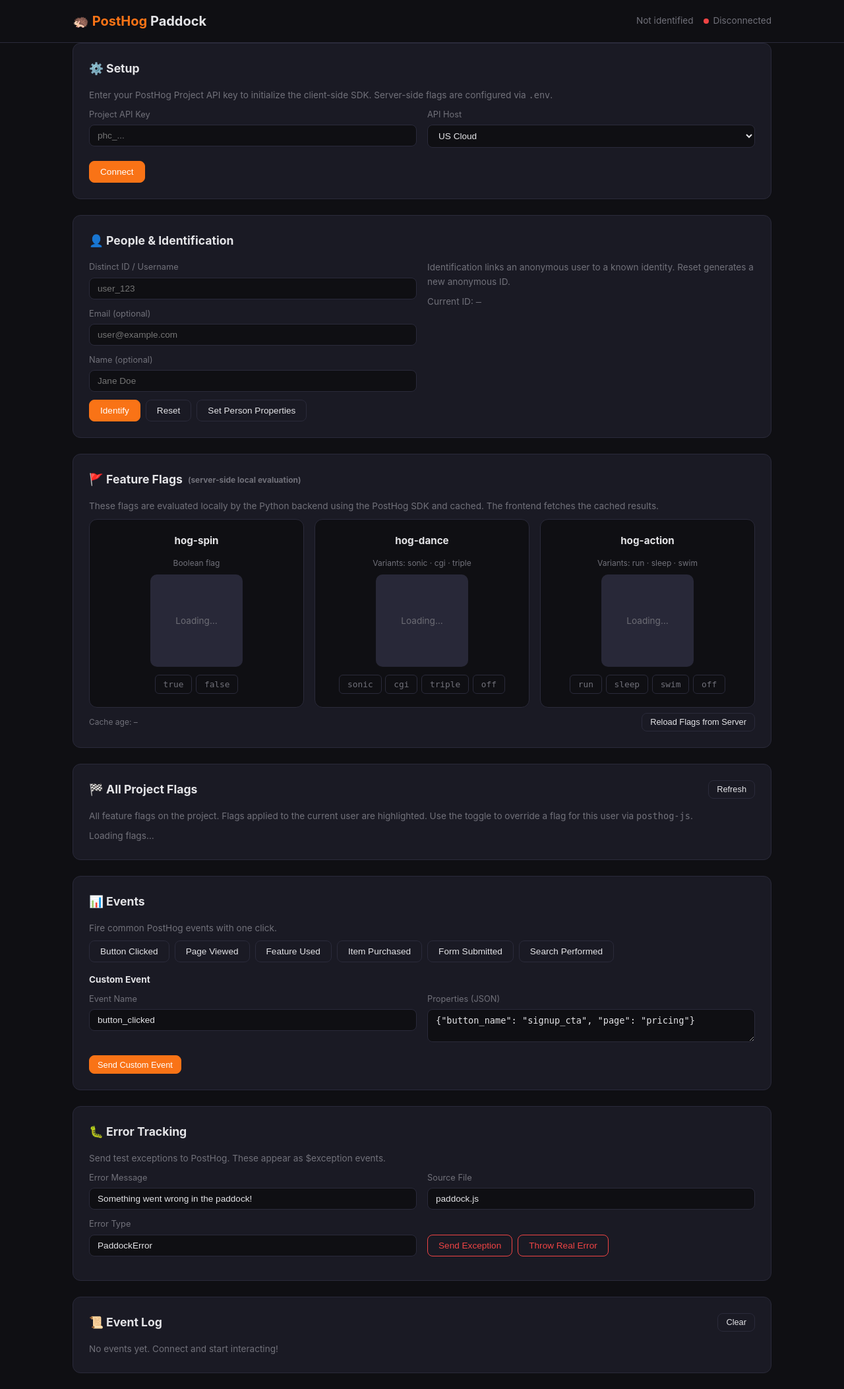
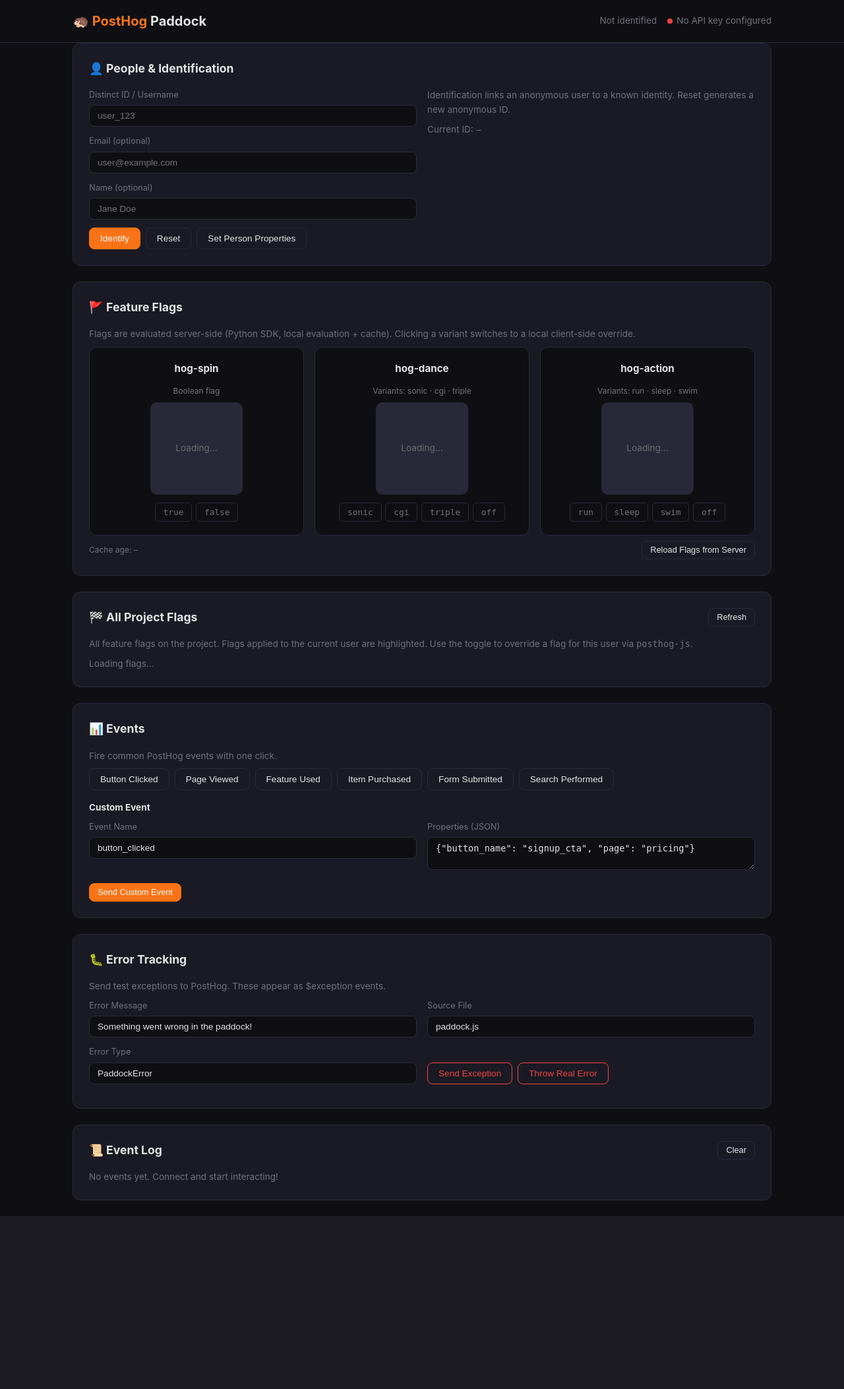
Before and after one commit to phillram/posthog-paddock, a Flask app: page / in a window 1280 px wide. Shown: the whole page at 66% size. After the commit the page ends 1844 px from the top, so only its background shows below. Run offline with Flask 3, Linux system fonts and the light colour scheme.

Commit message:
Removed client side project key, added flag to denote local or server feature flag evaluatiion

```diff
--- a/static/css/style.css
+++ b/static/css/style.css
@@ -202,6 +202,28 @@ label { display: block; font-size: 0.8rem; color: var(--muted); margin-bottom: 0
 ::-webkit-scrollbar-thumb { background: var(--border); border-radius: 3px; }
 ::-webkit-scrollbar-thumb:hover { background: var(--muted); }
 
+/* ── Flag source indicator ── */
+
+.flag-source { text-align: center; margin-bottom: 0.4rem; }
+.badge-server {
+  background: rgba(59,130,246,0.15);
+  color: #3b82f6;
+  font-size: 0.65rem;
+  padding: 2px 8px;
+  border-radius: 9999px;
+  font-weight: 600;
+  display: inline-block;
+}
+.badge-local {
+  background: rgba(249,115,22,0.15);
+  color: var(--primary);
+  font-size: 0.65rem;
+  padding: 2px 8px;
+  border-radius: 9999px;
+  font-weight: 600;
+  display: inline-block;
+}
+
 /* ── Variant selector buttons ── */
 
 .variant-buttons {
--- a/static/js/app.js
+++ b/static/js/app.js
@@ -20,8 +20,8 @@ const GIFS = {
 
 let posthogReady = false;
 const eventLog = [];
-let allFlagsData = {}; // all project flags and their current values
-let flagOverrides = {}; // client-side overrides
+let allFlagsData = {};
+let flagOverrides = {}; // tracks which flags have been locally overridden
 
 // ── DOM helpers ──
 
@@ -51,7 +51,7 @@ function addLog(type, name, props) {
 function renderLog() {
   const list = $("#event-log-list");
   if (eventLog.length === 0) {
-    list.innerHTML = `<p class="text-sm text-muted">No events yet. Connect and start interacting!</p>`;
+    list.innerHTML = `<p class="text-sm text-muted">No events yet. Start interacting!</p>`;
     return;
   }
 
@@ -70,18 +70,15 @@ function renderLog() {
     .join("");
 }
 
-// ── localStorage persistence ──
+// ── localStorage persistence (identity only, no API keys) ──
 
 const STORAGE_KEY = "paddock_session";
 
 function saveSession() {
   const data = {
-    apiKey: $("#api-key").value.trim(),
-    apiHost: $("#api-host").value,
     distinctId: $("#distinct-id").value.trim(),
     email: $("#person-email").value.trim(),
     personName: $("#person-name").value.trim(),
-    connected: posthogReady,
     flagOverrides,
   };
   localStorage.setItem(STORAGE_KEY, JSON.stringify(data));
@@ -105,42 +102,34 @@ function restoreSession() {
   const session = loadSession();
   if (!session) return;
 
-  if (session.apiKey) $("#api-key").value = session.apiKey;
-  if (session.apiHost) $("#api-host").value = session.apiHost;
   if (session.distinctId) $("#distinct-id").value = session.distinctId;
   if (session.email) $("#person-email").value = session.email;
   if (session.personName) $("#person-name").value = session.personName;
   if (session.flagOverrides) flagOverrides = session.flagOverrides;
 
-  // Auto-reconnect if previously connected
-  if (session.connected && session.apiKey) {
-    initPostHog(true); // silent = true, no duplicate toasts
-    // Re-identify if there was a distinct ID
-    if (session.distinctId) {
-      setTimeout(() => {
+  // Re-identify if there was a saved identity
+  if (session.distinctId && posthogReady) {
     const properties = {};
     if (session.email) properties.email = session.email;
     if (session.personName) properties.name = session.personName;
     posthog.identify(session.distinctId, properties);
     $("#current-distinct-id").textContent = session.distinctId;
     $("#user-display").textContent = session.personName || session.email || session.distinctId;
-      }, 500);
-    }
   }
 }
 
-// ── PostHog JS init ──
+// ── PostHog JS auto-init from server config ──
 
-function initPostHog(silent) {
-  const apiKey = $("#api-key").value.trim();
-  const apiHost = $("#api-host").value;
-  if (!apiKey) {
-    toast("Enter a Project API Key first.", "error");
+function initPostHog() {
+  const config = window.PADDOCK_CONFIG || {};
+  if (!config.apiKey) {
+    $("#status-dot").className = "status-dot err";
+    $("#status-text").textContent = "No API key configured";
     return;
   }
 
-  posthog.init(apiKey, {
-    api_host: apiHost,
+  posthog.init(config.apiKey, {
+    api_host: config.apiHost || "https://us.i.posthog.com",
     capture_pageview: true,
     capture_pageleave: true,
     autocapture: true,
@@ -149,44 +138,15 @@ function initPostHog(silent) {
   posthogReady = true;
   $("#status-dot").className = "status-dot ok";
   $("#status-text").textContent = "Connected";
-  $("#btn-disconnect").classList.remove("hidden");
   $("#current-distinct-id").textContent = posthog.get_distinct_id();
 
-  if (!silent) {
-    toast("PostHog connected!", "success");
-    addLog("event", "PostHog Initialized", { host: apiHost });
-  }
-
-  saveSession();
-  fetchFlags();
-  fetchAllFlags();
-}
-
-function disconnectPostHog() {
-  if (posthogReady) {
-    posthog.reset();
-  }
-  posthogReady = false;
-  flagOverrides = {};
-  allFlagsData = {};
-
-  clearSession();
-
-  $("#status-dot").className = "status-dot err";
-  $("#status-text").textContent = "Disconnected";
-  $("#btn-disconnect").classList.add("hidden");
-  $("#current-distinct-id").textContent = "–";
-  $("#user-display").textContent = "Not identified";
-  $("#distinct-id").value = "";
-  $("#person-email").value = "";
-  $("#person-name").value = "";
-
-  renderAllFlags({});
-  toast("Disconnected. Saved session cleared.", "info");
-  addLog("event", "Disconnected", {});
+  addLog("event", "PostHog Initialized", { host: config.apiHost });
 }
 
 // ── Feature Flags (fetched from Python backend cache) ──
+
+// Track current hedgehog flag values and their source
+let currentHogFlags = { "hog-spin": null, "hog-dance": null, "hog-action": null };
 
 async function fetchFlags() {
   let distinctId = "anonymous";
@@ -200,7 +160,15 @@ async function fetchFlags() {
       return;
     }
 
-    renderFlags(data.flags);
+    // Only apply server values for flags that aren't locally overridden
+    const merged = { ...data.flags };
+    for (const key of Object.keys(flagOverrides)) {
+      if (key in merged) {
+        merged[key] = flagOverrides[key];
+      }
+    }
+
+    renderFlags(merged, data.flags);
     $("#cache-info").textContent = `Cache age: ${data.cache_age_seconds ?? "–"}s · Evaluated for: ${data.distinct_id}`;
     addLog("flag", "Flags Loaded", data.flags);
   } catch (err) {
@@ -224,25 +192,33 @@ async function reloadFlags() {
       return;
     }
     const data = await res.json();
-    renderFlags(data.flags);
+
+    // Clear local overrides on server reload
+    flagOverrides = {};
+    saveSession();
+
+    renderFlags(data.flags, data.flags);
     $("#cache-info").textContent = `Cache age: 0s · Evaluated for: ${data.distinct_id}`;
-    toast("Flags reloaded!", "success");
-    addLog("flag", "Flags Reloaded", data.flags);
+    toast("Flags reloaded from server! Local overrides cleared.", "success");
+    addLog("flag", "Flags Reloaded (server)", data.flags);
   } catch (err) {
     toast("Failed to reload flags: " + err.message, "error");
     console.error("Reload flags error:", err);
   }
 }
 
-// Track current hedgehog flag values so variant buttons can reference them
-let currentHogFlags = { "hog-spin": null, "hog-dance": null, "hog-action": null };
-
-function renderFlags(flags) {
+function renderFlags(flags, serverFlags) {
   currentHogFlags = {
     "hog-spin": flags["hog-spin"],
     "hog-dance": flags["hog-dance"],
     "hog-action": flags["hog-action"],
   };
+
+  // Determine source for each flag
+  const sources = {};
+  for (const key of ["hog-spin", "hog-dance", "hog-action"]) {
+    sources[key] = (key in flagOverrides) ? "local" : "server";
+  }
 
   // ── hog-spin: boolean ──
   const spinValue = flags["hog-spin"];
@@ -259,6 +235,7 @@ function renderFlags(flags) {
 
   $("#flag-spin-display").innerHTML = spinHtml;
   $("#flag-spin-badge").innerHTML = spinBadge;
+  $("#flag-spin-source").innerHTML = sourceLabel(sources["hog-spin"]);
 
   // ── hog-dance: multivariate ──
   const danceValue = flags["hog-dance"];
@@ -281,6 +258,7 @@ function renderFlags(flags) {
 
   $("#flag-dance-display").innerHTML = danceHtml;
   $("#flag-dance-badge").innerHTML = danceBadge;
+  $("#flag-dance-source").innerHTML = sourceLabel(sources["hog-dance"]);
 
   // ── hog-action: multivariate ──
   const actionValue = flags["hog-action"];
@@ -303,24 +281,29 @@ function renderFlags(flags) {
 
   $("#flag-action-display").innerHTML = actionHtml;
   $("#flag-action-badge").innerHTML = actionBadge;
+  $("#flag-action-source").innerHTML = sourceLabel(sources["hog-action"]);
 
-  // Highlight active variant buttons
   highlightVariantButtons();
+}
+
+function sourceLabel(source) {
+  if (source === "local") {
+    return `<span class="badge-local">LOCAL OVERRIDE</span>`;
+  }
+  return `<span class="badge-server">SERVER</span>`;
 }
 
 function highlightVariantButtons() {
   $$(".variant-btn").forEach((btn) => {
     const onclick = btn.getAttribute("onclick") || "";
-    // Parse the flag key and value from the onclick attribute
     const match = onclick.match(/setFlagVariant\('([^']+)',\s*(.+)\)/);
     if (!match) return;
 
     const key = match[1];
     let btnValue = match[2].trim();
-    // Convert string representations to actual values
     if (btnValue === "true") btnValue = true;
     else if (btnValue === "false") btnValue = false;
-    else btnValue = btnValue.replace(/^'|'$/g, ""); // strip quotes
+    else btnValue = btnValue.replace(/^'|'$/g, "");
 
     const currentValue = currentHogFlags[key];
 
@@ -333,25 +316,23 @@ function highlightVariantButtons() {
 }
 
 function setFlagVariant(flagKey, value) {
-  if (!posthogReady) { toast("Connect PostHog first.", "error"); return; }
-
-  // Override the flag client-side
+  // Mark as local override
   posthog.featureFlags.override({ [flagKey]: value });
   flagOverrides[flagKey] = value;
 
-  // Update the display immediately
+  // Update display immediately
   currentHogFlags[flagKey] = value;
-  renderFlags(currentHogFlags);
+  renderFlags(currentHogFlags, null);
 
-  // Also update the all-flags list if it has this key
+  // Also update the all-flags list
   if (flagKey in allFlagsData) {
     allFlagsData[flagKey] = value;
     renderAllFlags(allFlagsData);
   }
 
   const displayValue = value === true ? "true" : value === false ? "false" : value;
-  toast(`${flagKey} → ${displayValue}`, "success");
-  addLog("flag", `Set ${flagKey}`, { value: displayValue });
+  toast(`${flagKey} → ${displayValue} (local override)`, "success");
+  addLog("flag", `Set ${flagKey}`, { value: displayValue, source: "local" });
   saveSession();
 }
 
@@ -368,6 +349,14 @@ async function fetchAllFlags() {
       return;
     }
     allFlagsData = data.flags || {};
+
+    // Apply local overrides on top
+    for (const key of Object.keys(flagOverrides)) {
+      if (key in allFlagsData) {
+        allFlagsData[key] = flagOverrides[key];
+      }
+    }
+
     renderAllFlags(allFlagsData);
   } catch (err) {
     console.error("Failed to fetch all flags:", err);
@@ -379,7 +368,7 @@ function renderAllFlags(flags) {
   const keys = Object.keys(flags);
 
   if (keys.length === 0) {
-    container.innerHTML = `<p class="text-sm text-muted">No flags found. Connect and check your PostHog configuration.</p>`;
+    container.innerHTML = `<p class="text-sm text-muted">No flags found. Check your PostHog configuration in .env.</p>`;
     return;
   }
 
@@ -390,6 +379,9 @@ function renderAllFlags(flags) {
       const isActive = value !== false && value !== null && value !== undefined;
       const displayValue = value === true ? "true" : value === false ? "false" : value === null ? "null" : String(value);
       const isOverridden = key in flagOverrides;
+      const sourceBadge = isOverridden
+        ? `<span class="badge-local">LOCAL</span>`
+        : `<span class="badge-server">SERVER</span>`;
 
       return `
         <div class="flag-row ${isActive ? "active" : ""}">
@@ -399,7 +391,7 @@ function renderAllFlags(flags) {
               ? `<span class="badge badge-true">${escapeHtml(displayValue)}</span>`
               : `<span class="badge badge-false">${escapeHtml(displayValue)}</span>`
             }
-            ${isOverridden ? `<span class="badge badge-cache">overridden</span>` : ""}
+            ${sourceBadge}
           </span>
           <span class="flag-status text-xs ${isActive ? "" : "text-muted"}">${isActive ? "Applied" : "Not applied"}</span>
           <label class="toggle" title="Toggle override for this flag">
@@ -418,44 +410,36 @@ function escapeHtml(str) {
 }
 
 function toggleFlagOverride(checkbox) {
-  if (!posthogReady) {
-    toast("Connect PostHog first.", "error");
-    checkbox.checked = !checkbox.checked;
-    return;
-  }
-
   const key = checkbox.dataset.flagKey;
   const currentValue = allFlagsData[key];
 
   if (checkbox.checked) {
-    // Enable: override to true (for boolean flags) or restore previous value
     const overrideValue = (currentValue === false || currentValue === null) ? true : currentValue;
     posthog.featureFlags.override({ [key]: overrideValue });
     flagOverrides[key] = overrideValue;
     allFlagsData[key] = overrideValue;
-    toast(`Flag "${key}" overridden to: ${overrideValue}`, "success");
-    addLog("flag", `Override: ${key}`, { value: overrideValue });
+    toast(`Flag "${key}" → ${overrideValue} (local override)`, "success");
+    addLog("flag", `Override: ${key}`, { value: overrideValue, source: "local" });
   } else {
-    // Disable: override to false
     posthog.featureFlags.override({ [key]: false });
     flagOverrides[key] = false;
     allFlagsData[key] = false;
-    toast(`Flag "${key}" overridden to: false`, "info");
-    addLog("flag", `Override: ${key}`, { value: false });
+    toast(`Flag "${key}" → false (local override)`, "info");
+    addLog("flag", `Override: ${key}`, { value: false, source: "local" });
   }
 
   saveSession();
   renderAllFlags(allFlagsData);
-  // Also refresh the hedgehog flag cards if one of the three was toggled
   if (["hog-spin", "hog-dance", "hog-action"].includes(key)) {
-    renderFlags(allFlagsData);
+    currentHogFlags[key] = allFlagsData[key];
+    renderFlags(currentHogFlags, null);
   }
 }
 
 // ── Identify / Reset ──
 
 function identifyUser() {
-  if (!posthogReady) { toast("Connect PostHog first.", "error"); return; }
+  if (!posthogReady) { toast("PostHog not connected.", "error"); return; }
 
   const distinctId = $("#distinct-id").value.trim();
   if (!distinctId) { toast("Enter a Distinct ID.", "error"); return; }
@@ -478,16 +462,17 @@ function identifyUser() {
 }
 
 function resetUser() {
-  if (!posthogReady) { toast("Connect PostHog first.", "error"); return; }
+  if (!posthogReady) { toast("PostHog not connected.", "error"); return; }
 
   posthog.reset();
+  flagOverrides = {};
   const newId = posthog.get_distinct_id();
   $("#current-distinct-id").textContent = newId;
   $("#user-display").textContent = "Not identified";
   $("#distinct-id").value = "";
   $("#person-email").value = "";
   $("#person-name").value = "";
-  toast("Person reset. New anonymous ID generated.", "info");
+  toast("Person reset. New anonymous ID generated. Overrides cleared.", "info");
   addLog("identify", "Person Reset", { new_distinct_id: newId });
 
   saveSession();
@@ -496,7 +481,7 @@ function resetUser() {
 }
 
 function setPersonProperties() {
-  if (!posthogReady) { toast("Connect PostHog first.", "error"); return; }
+  if (!posthogReady) { toast("PostHog not connected.", "error"); return; }
 
   const properties = {};
   const email = $("#person-email").value.trim();
@@ -518,7 +503,7 @@ function setPersonProperties() {
 // ── Events ──
 
 function sendQuickEvent(event, props) {
-  if (!posthogReady) { toast("Connect PostHog first.", "error"); return; }
+  if (!posthogReady) { toast("PostHog not connected.", "error"); return; }
 
   posthog.capture(event, props);
   toast(`Event: ${event}`, "success");
@@ -526,7 +511,7 @@ function sendQuickEvent(event, props) {
 }
 
 function sendCustomEvent() {
-  if (!posthogReady) { toast("Connect PostHog first.", "error"); return; }
+  if (!posthogReady) { toast("PostHog not connected.", "error"); return; }
 
   const name = $("#custom-event-name").value.trim();
   if (!name) { toast("Enter an event name.", "error"); return; }
@@ -548,36 +533,28 @@ function sendCustomEvent() {
 // ── Error Tracking ──
 
 function sendException() {
-  if (!posthogReady) { toast("Connect PostHog first.", "error"); return; }
+  if (!posthogReady) { toast("PostHog not connected.", "error"); return; }
 
   const message = $("#error-message").value.trim() || "Unknown error";
   const type = $("#error-type").value.trim() || "Error";
   const source = $("#error-source").value.trim() || "unknown";
 
-  posthog.capture("$exception", {
-    $exception_message: message,
-    $exception_type: type,
-    $exception_source: source,
-    $exception_lineno: 1,
-    $exception_colno: 1,
-  });
+  const error = new Error(message);
+  error.name = type;
+  posthog.captureException(error, { source });
 
   toast(`Exception sent: ${message}`, "error");
   addLog("error", `Exception: ${type}`, { message, source });
 }
 
 function throwRealError() {
-  if (!posthogReady) { toast("Connect PostHog first.", "error"); return; }
+  if (!posthogReady) { toast("PostHog not connected.", "error"); return; }
 
   const message = $("#error-message").value.trim() || "Paddock error!";
   try {
     throw new Error(message);
   } catch (err) {
-    posthog.capture("$exception", {
-      $exception_message: err.message,
-      $exception_type: err.name,
-      $exception_stack_trace_raw: err.stack,
-    });
+    posthog.captureException(err);
     toast(`Real error thrown & captured: ${err.message}`, "error");
     addLog("error", `Thrown: ${err.name}`, { message: err.message, stack: err.stack });
   }
@@ -586,9 +563,11 @@ function throwRealError() {
 // ── Event listeners ──
 
 document.addEventListener("DOMContentLoaded", () => {
-  // Setup
-  $("#btn-connect").addEventListener("click", () => initPostHog(false));
-  $("#btn-disconnect").addEventListener("click", disconnectPostHog);
+  // Auto-init PostHog from server-provided config
+  initPostHog();
+
+  // Restore saved identity and overrides
+  restoreSession();
 
   // Identify
   $("#btn-identify").addEventListener("click", identifyUser);
@@ -623,10 +602,7 @@ document.addEventListener("DOMContentLoaded", () => {
     renderLog();
   });
 
-  // Restore saved session (auto-reconnect if previously connected)
-  restoreSession();
-
-  // Fetch flags on load from server
+  // Fetch flags from server
   fetchFlags();
   fetchAllFlags();
 });
--- a/templates/index.html
+++ b/templates/index.html
@@ -8,41 +8,26 @@
 </head>
 <body>
 
+  <!-- Inject server config for JS -->
+  <script>
+    window.PADDOCK_CONFIG = {
+      apiKey: "{{ project_api_key }}",
+      apiHost: "{{ posthog_host }}",
+    };
+  </script>
+
   <!-- ── Header ── -->
   <header>
     <div class="container inner">
       <h1>🦔 <span>PostHog</span> Paddock</h1>
       <div class="header-right">
         <span id="user-display" class="text-sm text-muted">Not identified</span>
-        <span><span id="status-dot" class="status-dot err"></span><span id="status-text">Disconnected</span></span>
+        <span><span id="status-dot" class="status-dot err"></span><span id="status-text">Connecting…</span></span>
       </div>
     </div>
   </header>
 
   <main class="container">
-
-    <!-- ── Setup ── -->
-    <section id="setup-section">
-      <h2>⚙️ Setup</h2>
-      <p class="text-sm text-muted mb-1">Enter your PostHog Project API key to initialize the client-side SDK. Server-side flags are configured via <code>.env</code>.</p>
-      <div class="grid-2">
-        <div class="form-row">
-          <label for="api-key">Project API Key</label>
-          <input id="api-key" type="text" placeholder="phc_..." value="{{ project_api_key }}">
-        </div>
-        <div class="form-row">
-          <label for="api-host">API Host</label>
-          <select id="api-host">
-            <option value="https://us.i.posthog.com" {{ 'selected' if posthog_host == 'https://us.i.posthog.com' }}>US Cloud</option>
-            <option value="https://eu.i.posthog.com" {{ 'selected' if posthog_host == 'https://eu.i.posthog.com' }}>EU Cloud</option>
-          </select>
-        </div>
-      </div>
-      <div class="btn-group mt-1">
-        <button id="btn-connect" class="primary">Connect</button>
-        <button id="btn-disconnect" class="danger hidden">Disconnect &amp; Clear Saved Session</button>
-      </div>
-    </section>
 
     <!-- ── Identify ── -->
     <section id="identify-section">
@@ -76,8 +61,8 @@
 
     <!-- ── Feature Flags (from server cache) ── -->
     <section id="flags-section">
-      <h2>🚩 Feature Flags <span class="text-xs text-muted">(server-side local evaluation)</span></h2>
-      <p class="text-sm text-muted mb-1">These flags are evaluated locally by the Python backend using the PostHog SDK and cached. The frontend fetches the cached results.</p>
+      <h2>🚩 Feature Flags</h2>
+      <p class="text-sm text-muted mb-1">Flags are evaluated server-side (Python SDK, local evaluation + cache). Clicking a variant switches to a local client-side override.</p>
 
       <div class="grid-3" id="flag-cards">
 
@@ -85,6 +70,7 @@
         <div class="card">
           <h3>hog-spin</h3>
           <p class="text-xs text-muted mb-1">Boolean flag</p>
+          <div id="flag-spin-source" class="flag-source mt-1"></div>
           <div id="flag-spin-display">
             <div class="flag-loading">Loading…</div>
           </div>
@@ -99,6 +85,7 @@
         <div class="card">
           <h3>hog-dance</h3>
           <p class="text-xs text-muted mb-1">Variants: sonic · cgi · triple</p>
+          <div id="flag-dance-source" class="flag-source mt-1"></div>
           <div id="flag-dance-display">
             <div class="flag-loading">Loading…</div>
           </div>
@@ -115,6 +102,7 @@
         <div class="card">
           <h3>hog-action</h3>
           <p class="text-xs text-muted mb-1">Variants: run · sleep · swim</p>
+          <div id="flag-action-source" class="flag-source mt-1"></div>
           <div id="flag-action-display">
             <div class="flag-loading">Loading…</div>
           </div>
```
Lines whose indentation alone changed are shown as unchanged.
